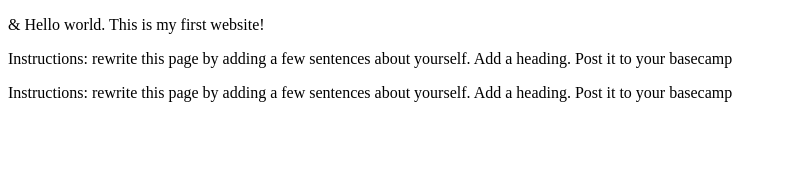
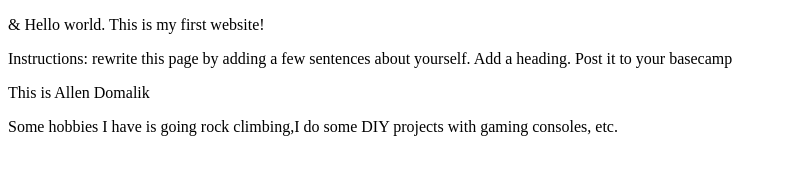
Before and after one commit to strikerZ45/myfirstwebsite, a plain HTML site: page index.html in a window 1280 px wide. Shown: the whole page, without its empty margins (0-787 px from the left). Drawn offline with Linux system fonts and the light colour scheme.

Commit message:
A few sentences about myself

```diff
--- a/index.html
+++ b/index.html
@@ -7,6 +7,7 @@
 <body>
   <p>&amp; Hello world. This is my first website!</p>
   <p>Instructions: rewrite this page by adding a few sentences about yourself. Add a heading. Post it to your basecamp</p>
-  <p>Instructions: rewrite this page by adding a few sentences about yourself. Add a heading. Post it to your basecamp</p>
+  <p>This is Allen Domalik</p>
+  <p>Some hobbies I have is going rock climbing,I do some DIY projects with gaming consoles, etc. </p>
 </body>
 </html>
```
